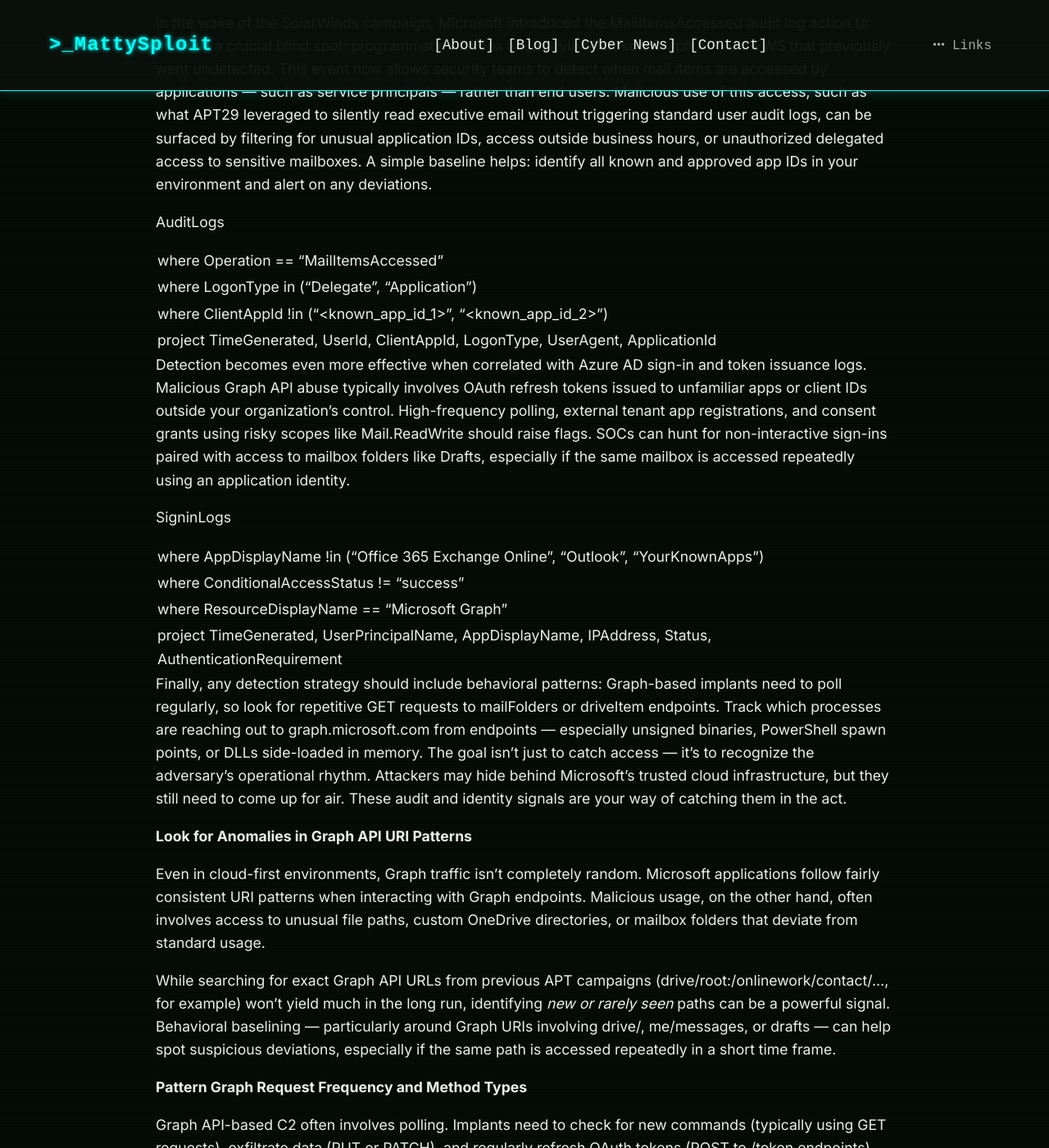
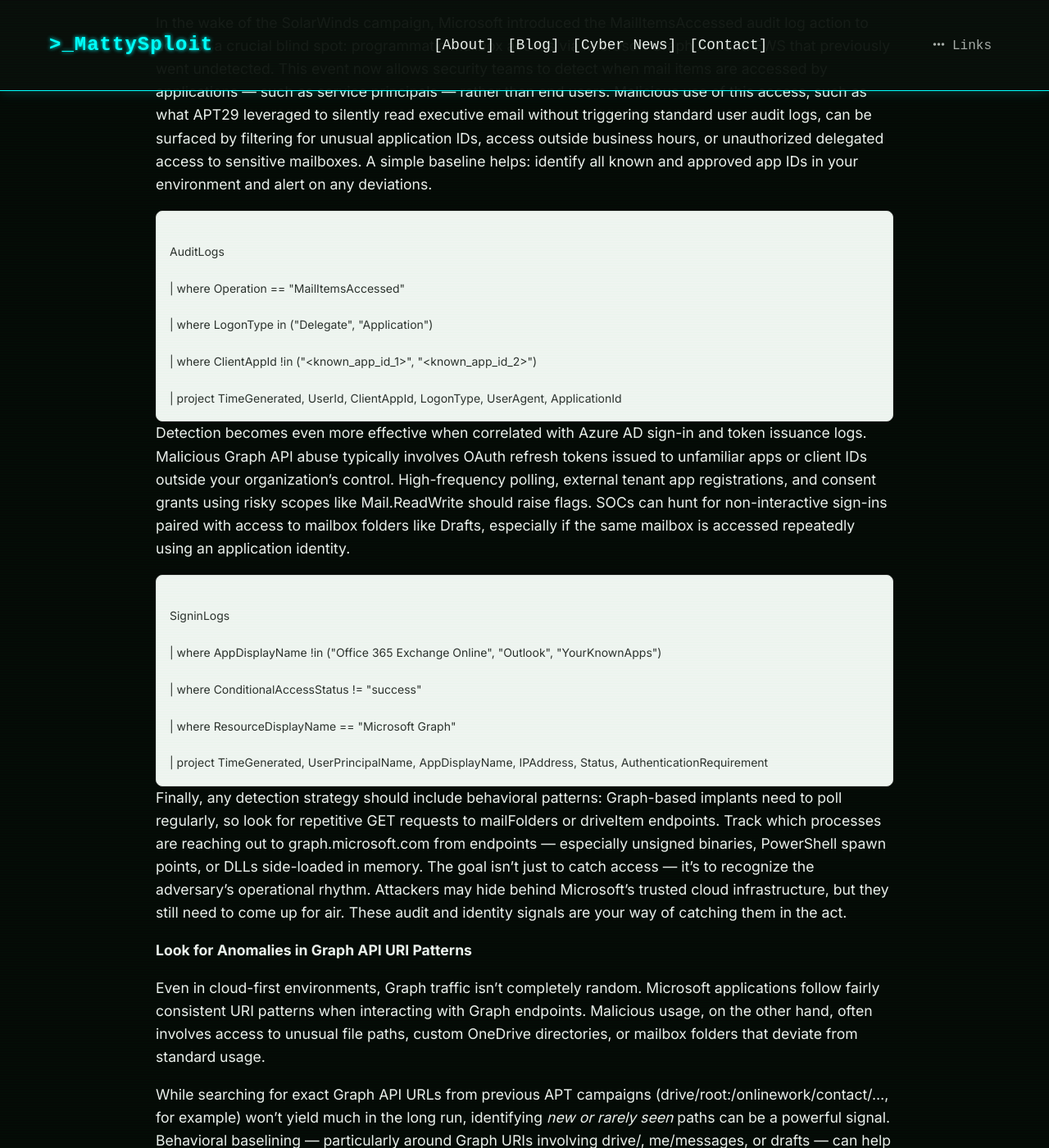
Before and after one commit to CTI-Buddy/cti-buddy.github.io, a Jekyll site: the page built from _posts/2025-02-07-graphapi.md, in a window 1280 px wide and 1400 px high, scrolled down 11056 px. Shown: the whole window at 82% size. Built offline with Jekyll 4.4.1, drawn with Linux system fonts in a browser that asks for light colours.

Commit message:
Update 2025-02-07-graphapi.md

```diff
--- a/_posts/2025-02-07-graphapi.md
+++ b/_posts/2025-02-07-graphapi.md
@@ -177,6 +177,7 @@ Here’s a breakdown of hunting strategies that can help uncover malicious Graph
 
 In the wake of the SolarWinds campaign, Microsoft introduced the MailItemsAccessed audit log action to address a crucial blind spot: programmatic mailbox access via Microsoft Graph API and EWS that previously went undetected. This event now allows security teams to detect when mail items are accessed by applications — such as service principals — rather than end users. Malicious use of this access, such as what APT29 leveraged to silently read executive email without triggering standard user audit logs, can be surfaced by filtering for unusual application IDs, access outside business hours, or unauthorized delegated access to sensitive mailboxes. A simple baseline helps: identify all known and approved app IDs in your environment and alert on any deviations.
 
+<pre><code>
 AuditLogs
 
 | where Operation == "MailItemsAccessed"
@@ -186,9 +187,11 @@ AuditLogs
 | where ClientAppId !in ("&lt;known_app_id_1&gt;", "&lt;known_app_id_2&gt;")
 
 | project TimeGenerated, UserId, ClientAppId, LogonType, UserAgent, ApplicationId
+</code></pre>
 
 Detection becomes even more effective when correlated with Azure AD sign-in and token issuance logs. Malicious Graph API abuse typically involves OAuth refresh tokens issued to unfamiliar apps or client IDs outside your organization’s control. High-frequency polling, external tenant app registrations, and consent grants using risky scopes like Mail.ReadWrite should raise flags. SOCs can hunt for non-interactive sign-ins paired with access to mailbox folders like Drafts, especially if the same mailbox is accessed repeatedly using an application identity.
 
+<pre><code>
 SigninLogs
 
 | where AppDisplayName !in ("Office 365 Exchange Online", "Outlook", "YourKnownApps")
@@ -198,6 +201,7 @@ SigninLogs
 | where ResourceDisplayName == "Microsoft Graph"
 
 | project TimeGenerated, UserPrincipalName, AppDisplayName, IPAddress, Status, AuthenticationRequirement
+</code></pre>
 
 Finally, any detection strategy should include behavioral patterns: Graph-based implants need to poll regularly, so look for repetitive GET requests to mailFolders or driveItem endpoints. Track which processes are reaching out to graph.microsoft.com from endpoints — especially unsigned binaries, PowerShell spawn points, or DLLs side-loaded in memory. The goal isn't just to catch access — it’s to recognize the adversary’s operational rhythm. Attackers may hide behind Microsoft’s trusted cloud infrastructure, but they still need to come up for air. These audit and identity signals are your way of catching them in the act.
 
```
